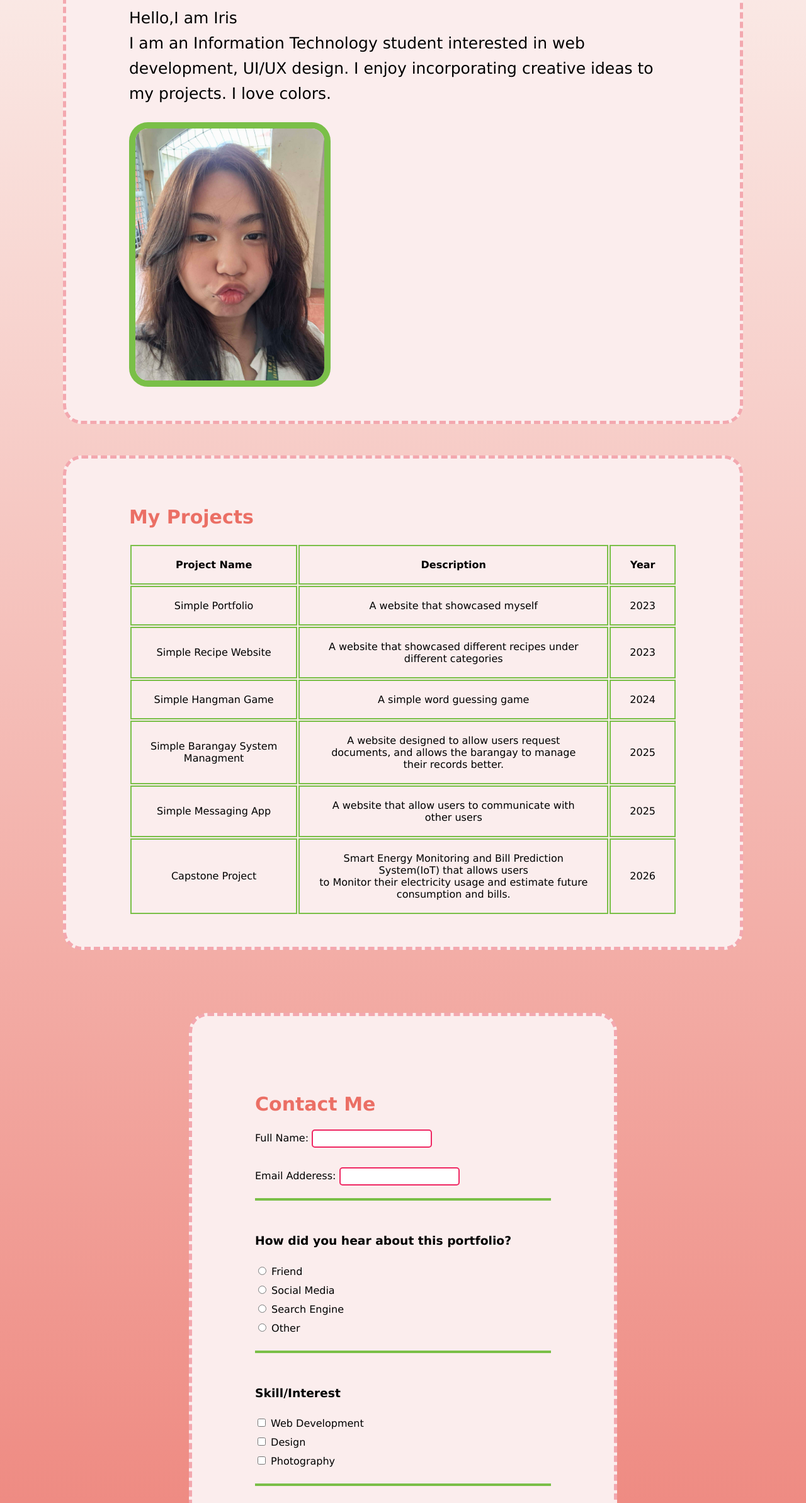
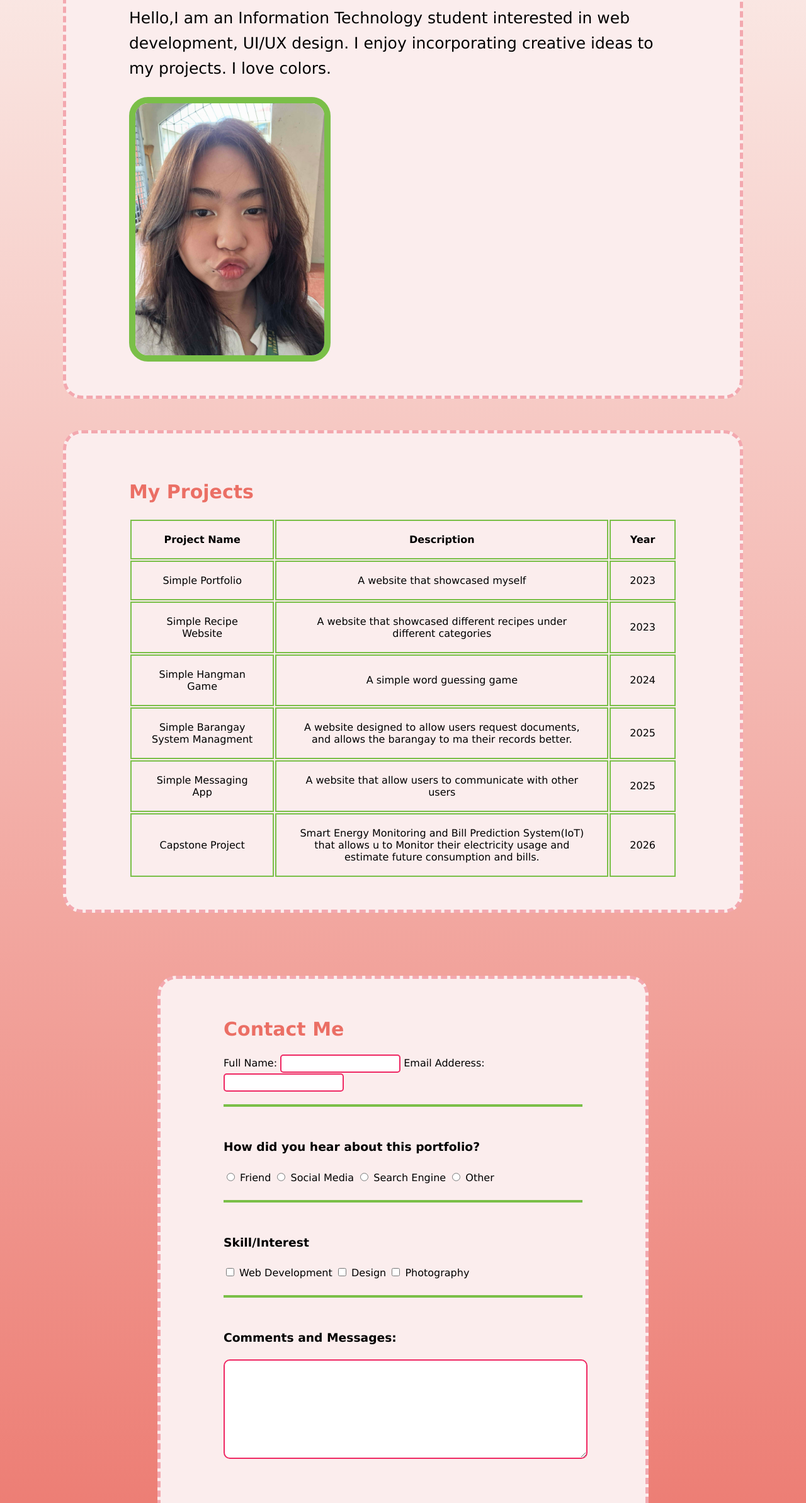
Before and after one commit to Yyunrra/Juluat-Armada-1, a plain HTML site: page 07_assignment/portfolio.html in a window 1280 px wide. Shown: the part 414-2800 px from the top of the page at 63% size. Drawn offline with Linux system fonts and the light colour scheme.

Commit message:
assignment 7 good habits update & removed br from html

```diff
--- a/07_assignment/portfolio.html
+++ b/07_assignment/portfolio.html
@@ -17,13 +17,13 @@
     </header>
 
     <main>
-        <section id="about-me">
+        <section class="about-me">
             <h2>About Me</h2>
-            <p>Hello,I am Iris <br>I am an Information Technology student interested in web development, UI/UX design. I enjoy incorporating creative ideas to my projects. I love colors.</p>
-            <img id="iris" src="muka.jpeg" alt="Photo of Iris Nahara" >
+            <p>Hello,I am an Information Technology student interested in web development, UI/UX design. I enjoy incorporating creative ideas to my projects. I love colors.</p>
+            <img id="my-photo" src="muka.jpeg" alt="Photo of Iris Nahara" >
         </section>
 
-        <section id="projects">
+        <section class="projects">
             <h2>My Projects</h2>
             <table>
                 <thead>
@@ -52,7 +52,7 @@
                     </tr>
                     <tr>
                         <td>Simple Barangay System Managment</td>
-                        <td>A website designed to allow users request documents, and allows the barangay to manage<br> their records better.</td>
+                        <td>A website designed to allow users request documents, and allows the barangay to ma their records better.</td>
                         <td>2025</td>
                     </tr>
                     <tr>
@@ -62,7 +62,7 @@
                     </tr>
                     <tr>
                         <td>Capstone Project</td>
-                        <td>Smart Energy Monitoring and Bill Prediction System(IoT) that allows users<br> to Monitor their electricity usage and estimate future consumption and bills.</td>
+                        <td>Smart Energy Monitoring and Bill Prediction System(IoT) that allows u to Monitor their electricity usage and estimate future consumption and bills.</td>
                         <td>2026</td>
                     </tr>
                 </tbody>
@@ -72,62 +72,52 @@
     </main>
 
     <form action="/submit_form" method="POST">
-        <section>
-            <br>
-            <br>
+        <section class="new-line">
+
             <h2 id="contact">Contact Me</h2>
             <label for="full-name">Full Name:</label>
             <input type="text" id="full-name" name="full-name">
 
-            <br><br>
 
             <label for="email-address">Email Adderess:</label>
             <input type="text" id="email-address" name="email-address">
+
         </section>
 
-        <section>
+        <section class="new-line">
             <h3>How did you hear about this portfolio?</h3>
 
             <input type="radio" id="friend" name="mode" value="friend">
             <label for="friend">Friend</label>
-            <br>
 
             <input type="radio" id="socmed" name="mode" value="socmed">
             <label for="socmed">Social Media</label>
-            <br>
 
             <input type="radio" id="search-engine" name="mode" value="search-engine">
             <label for="search-engine">Search Engine</label>
-            <br>
 
             <input type="radio" id="other" name="mode" value="other">
             <label for="other">Other</label>
-            <br>
         </section>
 
-        <section>
+        <section class="new-line">
             <h3>Skill/Interest</h3>
 
             <input type="checkbox" id="web-dev" name="skills">
             <label for="web-dev">Web Development</label>
-            <br>
 
             <input type="checkbox" id="design" name="skills">
             <label for="design">Design</label>
-            <br>
 
             <input type="checkbox" id="photo" name="skills">
             <label for="photo">Photography</label>
-            <br>
         </section>
 
-        <section>
-            <br>
+        <section class="new-line">
             <h3><label for="textbox"><strong>Comments and Messages:</strong></label></h3>
-            <br>
             <textarea id="textbox" name="textbox"></textarea>
         </section>
-        <br>
+
         <button>
             <input type="submit" value="Submit">
         </button>
@@ -135,7 +125,7 @@
     </form>
 
     <footer>
-        <p id="footer-text">© Iris Nahara B. Juluat 2026</p>
+        <p class="footer-text">© Iris Nahara B. Juluat 2026</p>
     </footer>
 
 </body>
--- a/07_assignment/styles.css
+++ b/07_assignment/styles.css
@@ -34,14 +34,14 @@ header{
     text-align: center;
 }
 
-#about-me{
+.about-me{
     border: dashed #f3a8af 5px;
     border-radius: 30px;
     padding: 50px 100px;
     background-color: #fbeded;
 }
 
-#iris{
+#my-photo{
     max-width: 300px;
     border-radius: 30px;
     border: solid 10px #7abf48;
@@ -58,7 +58,7 @@ nav > ul{
 
 
 
-ul > li > a {
+a {
     text-decoration: none;
     color: #7abf48;
     font-weight: bold;
@@ -71,7 +71,7 @@ a:hover{
 
 /* PROJECT /TABLE -----------------------------------------*/
 
-#projects{
+.projects{
     margin-top: 50px;
     border: dashed #f3a8af 5px;
     border-radius: 30px;
@@ -91,7 +91,7 @@ th, td{
 
 /* FORM PART -----------------------------------------*/
 form{
-    margin: 0px 300px;
+    margin: 0px 250px;
     border: dashed #f3a8af 5px;
     border-radius: 30px;
     padding: 10px 100px;
@@ -99,12 +99,14 @@ form{
 }
 
 
-form>section{
+.new-line{
     margin-top: 10px;
     padding: 20px 0px;
     border-bottom: solid #7abf48 4px;
     line-height: 30px;
 }
+
+
 
 input[type="text"] {
     padding: 5px;
@@ -154,6 +156,6 @@ footer{
 
 }
 
-#footer-text{
+.footer-text{
     font-size: 10px;
 }
```
